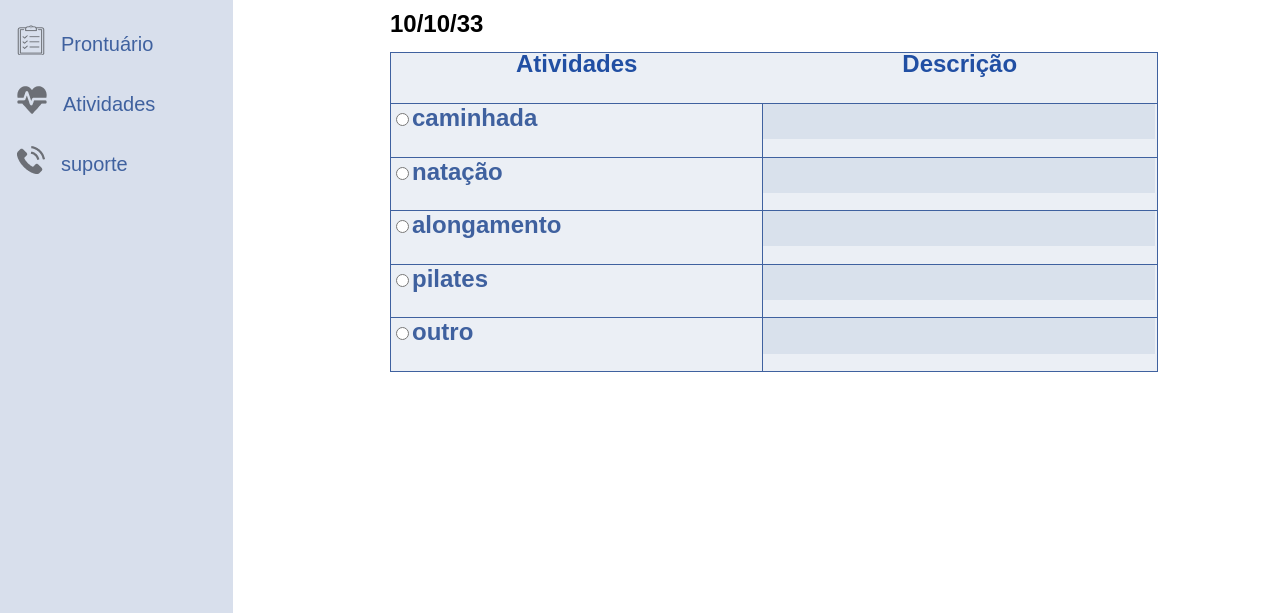
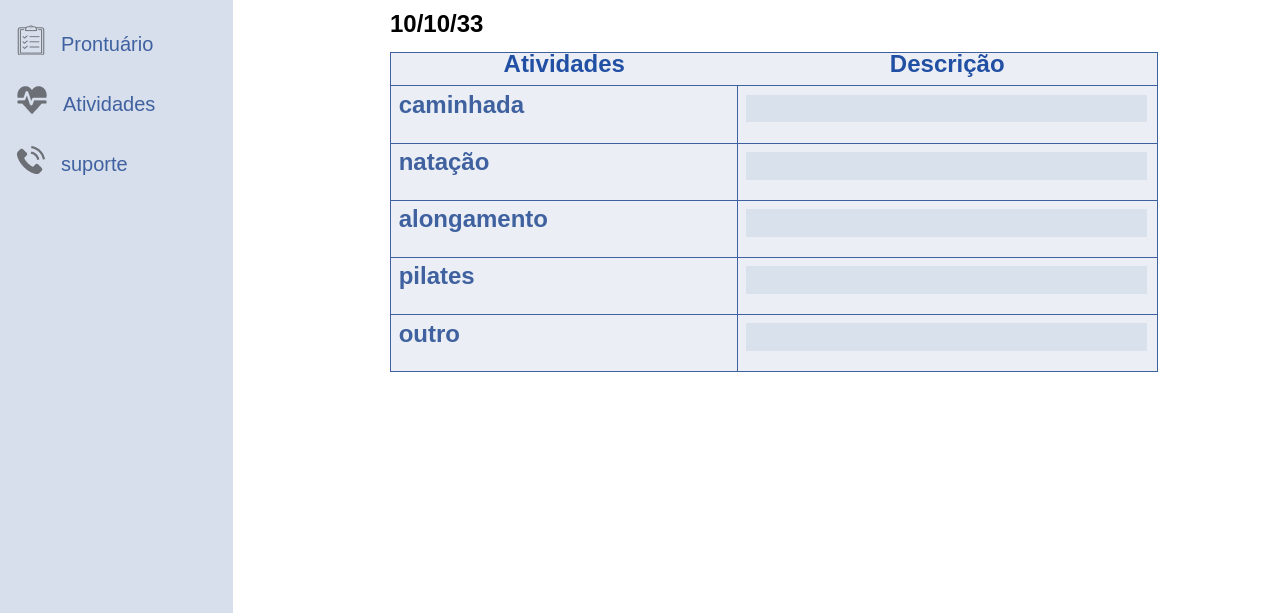
Before and after one commit to Cristiano-woody/Cuida-i-doso, a plain HTML site: page Atividades/atividades.html in a window 1280 px wide. Shown: the part 188-801 px from the top of the page. Drawn offline with Linux system fonts and the light colour scheme; a web font is replaced by a local one.

Commit message:
polimento tela att

```diff
--- a/Atividades/atividades.css
+++ b/Atividades/atividades.css
@@ -114,12 +114,14 @@ color: #214FA3;
 
 }
     td, tr {
-        font-family: 'League Spartan', sans-serif;
+font-family: 'League Spartan', sans-serif;
 font-style: normal;
 font-weight: 700;
 font-size: 24px;
 line-height: 22px;
-text-align:start;
+padding: 1%;
+left:30px;
+
 
 color: #3F619F;
 
--- a/Atividades/atividades.html
+++ b/Atividades/atividades.html
@@ -49,32 +49,32 @@
                 </tr>
                 <tr>
                     <td>
-                        <input type="radio" value="1">caminhada
+                        caminhada
                     </td>
                     <td><input type="text" class="descricao"></td>
                 </tr>
                 <tr>
                     <td>
-                        <input type="radio" value="2">natação
+                        natação
                     </td>
                     <td><input type="text" class="descricao"></td>
                 </tr>
                 <tr>
                     <td>
-                        <input type="radio" value="3">alongamento
+                        alongamento
                     </td>
                     <td><input type="text" class="descricao"></td>
                 </tr>
 
                 <tr>
                     <td>
-                        <input type="radio" value="4">pilates
+                        pilates
                     </td>
                     <td><input type="text" class="descricao"></td>
                 </tr>
                 <tr>
                      <td>
-                        <input type="radio" value="5 ">outro
+                        outro
                     </td>
                     <td><input type="text" class="descricao"></td>
                 </tr>
```
